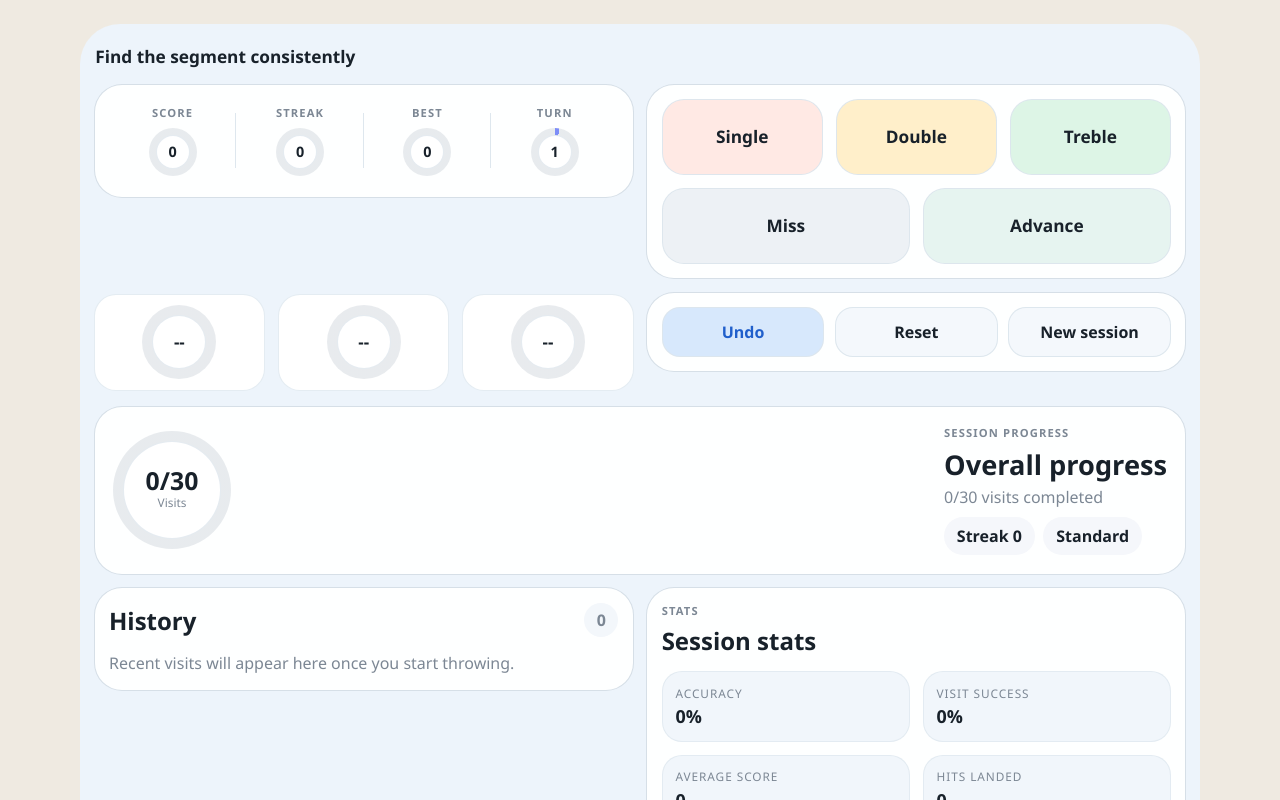
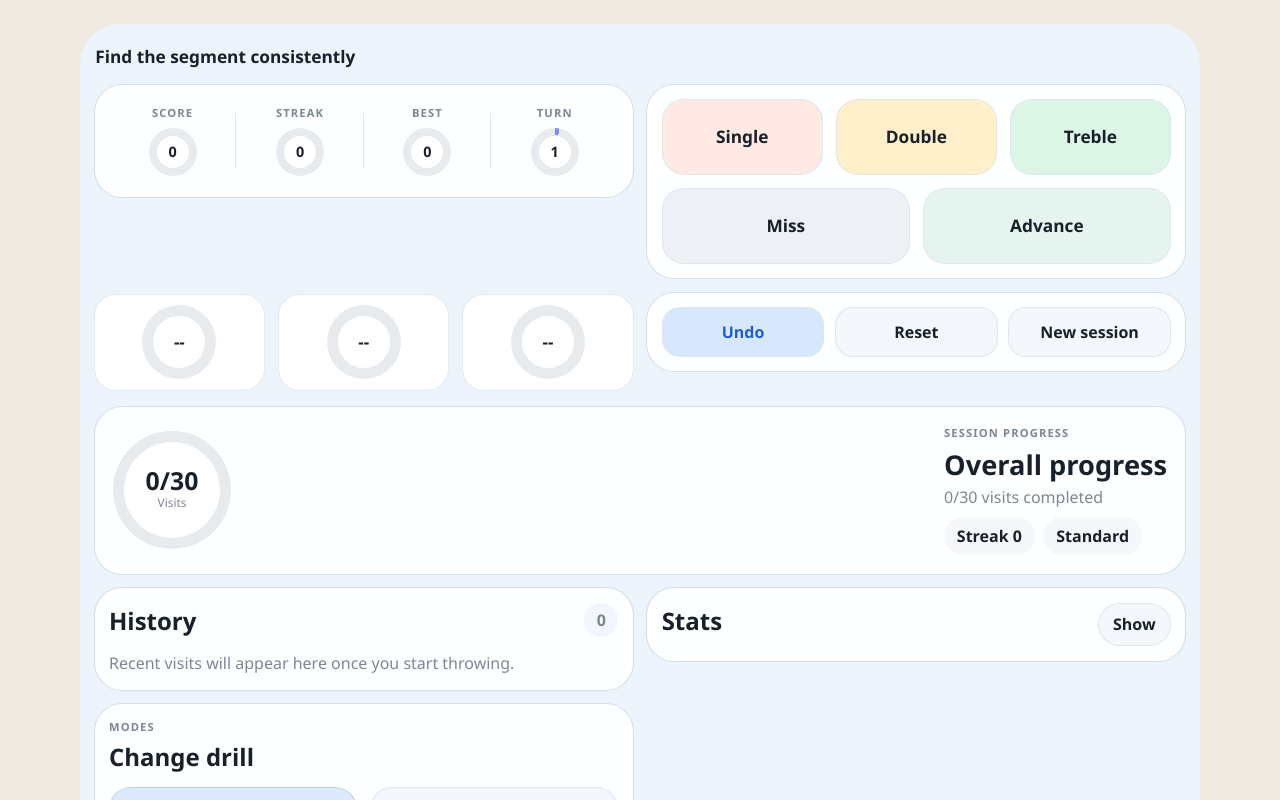
Before and after one commit to spenc259/Dart-Segment-Trainer, a React (Vite) app: page / in a window 1280 px wide. Shown: the top 800 px of the page. Built offline with nearby package versions, Linux system fonts and the light colour scheme.

Commit message:
Make stats section expandable

```diff
--- a/src/App.tsx
+++ b/src/App.tsx
@@ -50,6 +50,7 @@ function App() {
   const [session, setSession] = useState<SessionStats>(() =>
     hydrateSession(window.localStorage.getItem(STORAGE_KEY)),
   );
+  const [statsExpanded, setStatsExpanded] = useState(false);
 
   useEffect(() => {
     saveSession(session);
@@ -233,13 +234,20 @@ function App() {
 
       <section className="card secondary-panel stats-panel">
         <div className="section-heading">
-          <div>
-            <p className="section-label">Stats</p>
-            <h2>Session stats</h2>
-          </div>
+          <h2>Stats</h2>
+          <button
+            type="button"
+            className="section-toggle"
+            aria-expanded={statsExpanded}
+            aria-controls="session-stats-grid"
+            onClick={() => setStatsExpanded((current) => !current)}
+          >
+            {statsExpanded ? "Hide" : "Show"}
+          </button>
         </div>
 
-        <div className="mini-stats-grid" aria-label="Session stats">
+        {statsExpanded ? (
+          <div id="session-stats-grid" className="mini-stats-grid" aria-label="Session stats">
             <article className="mini-stat">
               <span>Accuracy</span>
               <strong>{accuracy}%</strong>
@@ -265,6 +273,7 @@ function App() {
               <strong>{mode.successLabel}</strong>
             </article>
           </div>
+        ) : null}
       </section>
 
       <section className="secondary-grid">
--- a/src/index.css
+++ b/src/index.css
@@ -363,7 +363,8 @@ button {
 
 .dart-button,
 .mode-card,
-.utility-button {
+.utility-button,
+.section-toggle {
   border: 0;
   transition:
     transform 150ms ease,
@@ -480,6 +481,16 @@ button {
   border: 1px solid rgba(221, 230, 238, 0.95);
 }
 
+.section-toggle {
+  min-height: 38px;
+  padding: 0.55rem 0.9rem;
+  border-radius: 999px;
+  background: #f4f8fc;
+  color: var(--ink);
+  font-weight: 700;
+  border: 1px solid rgba(221, 230, 238, 0.95);
+}
+
 .utility-button.primary {
   background: #d7e8fc;
   color: #205fcb;
@@ -572,13 +583,15 @@ button {
 
 .dart-button:hover,
 .mode-card:hover,
-.utility-button:hover {
+.utility-button:hover,
+.section-toggle:hover {
   transform: translateY(-1px);
 }
 
 .dart-button:active,
 .mode-card:active,
-.utility-button:active {
+.utility-button:active,
+.section-toggle:active {
   transform: translateY(1px);
 }
 
```
Lines whose indentation alone changed are shown as unchanged.
